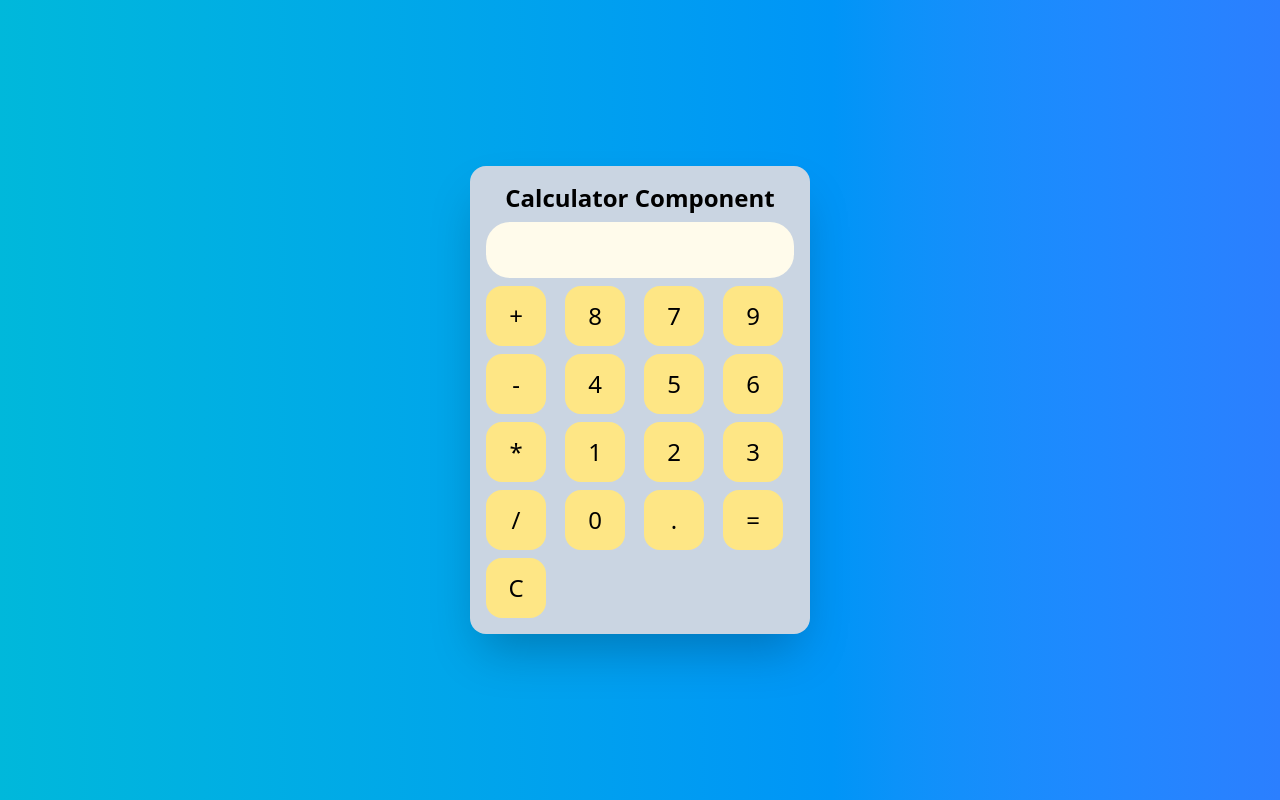
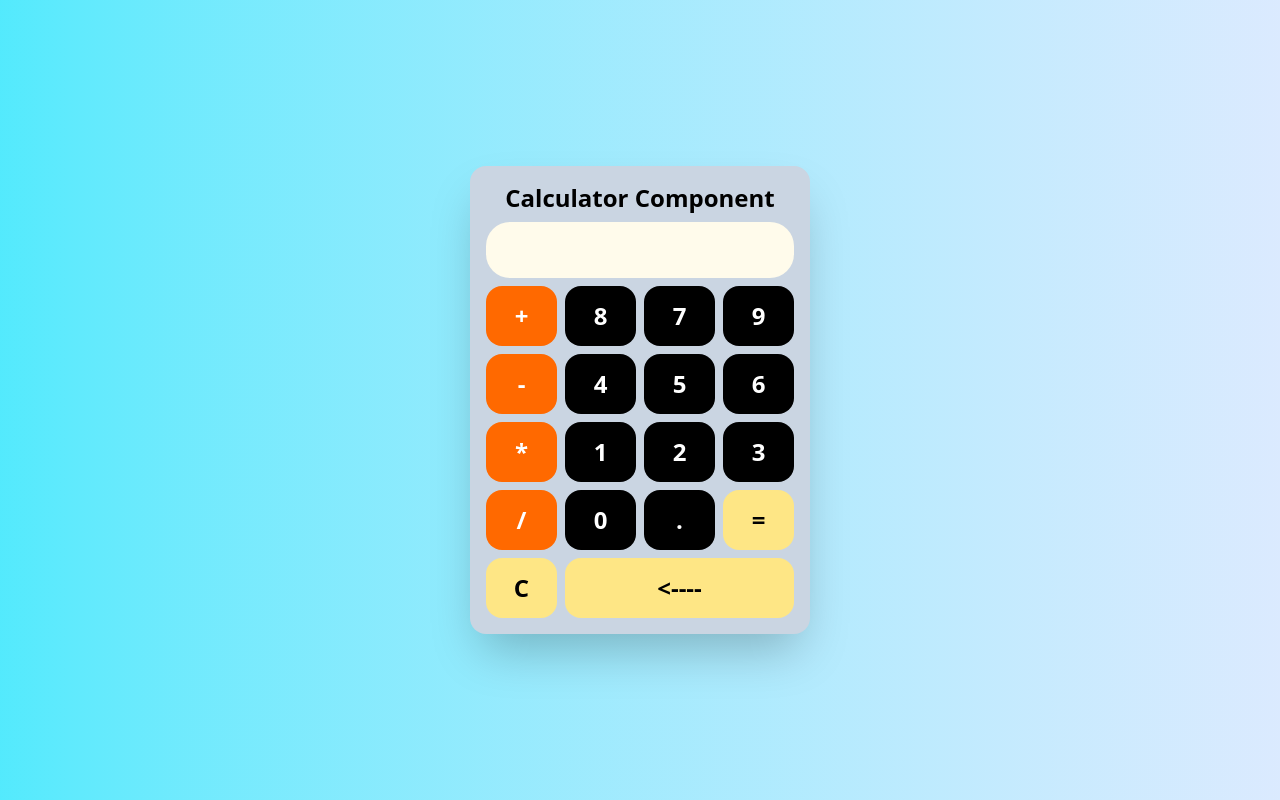
Before and after one commit to Prathamesh0008/Calculator, a React (Vite) app: page / in a window 1280 px wide. Built offline with nearby package versions, Linux system fonts and the light colour scheme.

Commit message:
Updated calculator with colored buttons and hover effects

```diff
--- a/src/App.jsx
+++ b/src/App.jsx
@@ -1,6 +1,7 @@
 import { useState } from 'react';
 import './index.css'; // or your file that contains @import "tailwindcss";
 import Calculator from './components/Calculator';
+// import Testy from './components/testy';
 
 
 function App() {
@@ -23,6 +24,7 @@ function App() {
     // </div>
     <>
     <Calculator/>
+    {/* <Testy/> */}
     </>
   );
 }
--- a/src/components/Calculator.jsx
+++ b/src/components/Calculator.jsx
@@ -1,58 +1,69 @@
 import React from 'react'
 
 const Calculator = () => {
-  const display = document.getElementById('display');
-  function appendToDisplay(value) {
-    display.value += value;
+  const [display, setDisplay] = React.useState('');
+
+  const appendToDisplay=(value)=> {
+    setDisplay(prev => prev + value);
   }
-  function clearDisplay(value) {
-    display.value = '';
+  const clearDisplay= ()=> {
+    setDisplay('');
   }
-  function totalValue() {
-    display.value = eval(display.value);
+  const deleteLast= ()=>{
+    setDisplay(prev=> prev.slice(0,-1))
   }
+  const totalValue = () => {
+    try {
+      setDisplay(eval(display).toString());
+    } catch {
+      setDisplay("Error");
+    }
+  };
+  const operators = ['+', '-', '*', '/', '%'];
   return (
-    <div className='w-full h-screen flex justify-center items-center bg-gradient-to-r from-cyan-500 to-blue-500'>
+    <div className='w-full h-screen flex justify-center items-center bg-gradient-to-r from-cyan-300 to-blue-100'>
       <div className='w-85 h-auto gap-10 bg-slate-300 rounded-2xl p-4 m-4 text-center text-2xl shadow-2xl font-semibold'>
         Calculator Component
-        <input id='display' value={Number} placeholder='' readOnly className='bg-amber-50 text-black text-2xl font-bold p-7 w-full rounded-3xl border-0 h-10 my-2' />
-        <div id='keys' className='grid grid-cols-4 gap-2 font-normal '>
-          <button className='w-15 h-15 rounded-2xl border-0 cursor-pointer bg-amber-200'
-           onClick={() => appendToDisplay('+')}>+</button>
-          <button className='w-15 h-15 rounded-2xl border-0 cursor-pointer bg-amber-200'
-           onClick={() => appendToDisplay('8')}>8</button>
-          <button className='w-15 h-15 rounded-2xl border-0 cursor-pointer bg-amber-200'
-           onClick={() => appendToDisplay('7')}>7</button>
-          <button className='w-15 h-15 rounded-2xl border-0 cursor-pointer bg-amber-200'
-           onClick={() => appendToDisplay('9')}>9</button>
-          <button className='w-15 h-15 rounded-2xl border-0 cursor-pointer bg-amber-200'
-           onClick={() => appendToDisplay('-')}>-</button>
-          <button className='w-15 h-15 rounded-2xl border-0 cursor-pointer bg-amber-200'
-           onClick={() => appendToDisplay('4')}>4</button>
-          <button className='w-15 h-15 rounded-2xl border-0 cursor-pointer bg-amber-200'
-           onClick={() => appendToDisplay('5')}>5</button>
-          <button className='w-15 h-15 rounded-2xl border-0 cursor-pointer bg-amber-200'
-           onClick={() => appendToDisplay('6')}>6</button>
-          <button className='w-15 h-15 rounded-2xl border-0 cursor-pointer bg-amber-200'
-           onClick={() => appendToDisplay('*')}>*</button>
-          <button className='w-15 h-15 rounded-2xl border-0 cursor-pointer bg-amber-200'
-           onClick={() => appendToDisplay('1')}>1</button>
-          <button className='w-15 h-15 rounded-2xl border-0 cursor-pointer bg-amber-200'
-           onClick={() => appendToDisplay('2')}>2</button>
-          <button className='w-15 h-15 rounded-2xl border-0 cursor-pointer bg-amber-200'
-           onClick={() => appendToDisplay('3')}>3</button>
-          <button className='w-15 h-15 rounded-2xl border-0 cursor-pointer bg-amber-200'
-           onClick={() => appendToDisplay('/')}>/</button>
-          <button className='w-15 h-15 rounded-2xl border-0 cursor-pointer bg-amber-200'
-           onClick={() => appendToDisplay('0')}>0</button>
-          <button className='w-15 h-15 rounded-2xl border-0 cursor-pointer bg-amber-200'
-           onClick={() => appendToDisplay('.')}>.</button>
-          <button className='w-15 h-15 rounded-2xl border-0 cursor-pointer bg-amber-200'
-           onClick={() => totalValue('=')}>=</button>
-          <button  className='w-15 h-15 rounded-2xl border-0 cursor-pointer bg-amber-200'
-           onClick={clearDisplay}>C</button>
+        <input id='display' value={display} placeholder='' readOnly className='bg-amber-50 text-black text-2xl font-bold p-7 w-full rounded-3xl border-0 h-10 my-2' />
+      <div className="grid grid-cols-4 gap-2">
 
-        </div>
+  {['+','8','7','9','-','4','5','6','*','1','2','3','/','0','.'].map((v) => (
+    <button
+      key={v}
+       className={`h-15 rounded-2xl border-0 cursor-pointer  ${
+                operators.includes(v)
+                  ? 'bg-orange-500 text-white hover:bg-orange-400 active:bg-orange-600'
+                  : 'bg-black text-white hover:bg-gray-800 active:bg-gray-900'
+              }`}
+      onClick={() => appendToDisplay(v)}
+    >
+      {v}
+    </button>
+  ))}
+
+
+  <button
+    className="h-15 rounded-2xl border-0 cursor-pointer bg-amber-200  hover:bg-amber-300 active:bg-amber-400"
+    onClick={totalValue}
+  >
+    =
+  </button>
+
+
+  <button
+    className="h-15 rounded-2xl border-0 cursor-pointer bg-amber-200 hover:bg-amber-300 active:bg-amber-400"
+    onClick={clearDisplay}
+  >
+    C
+  </button>
+  <button
+    className="h-15 rounded-2xl border-0 cursor-pointer bg-amber-200 col-span-3 hover:bg-amber-300 active:bg-amber-400"
+    onClick={deleteLast}
+  >
+    {"<----"}
+  </button>
+</div>
+
       </div>
     </div>
   )
--- /dev/null
+++ b/src/components/Testy.jsx
@@ -0,0 +1,17 @@
+import React from 'react'
+
+const Testy = () => {
+  return (
+        <div className='w-full h-screen flex justify-center items-center bg-gradient-to-r from-cyan-500 to-blue-500'>
+
+      <div className="grid grid-cols-4 gap-2">
+        {[1,2,3,4,5,6,7,8,9,0,"hello", "bolo", "khelo"].map((v)=>(
+          <button key={v} className='bg-red-500 m-2 p-2 rounded text-white'>{v}</button>
+        ))}
+        <button className='bg-red-500 m-2 p-2 rounded text-white col-span-3' >khelooo</button>
+      </div>
+    </div>
+  )
+}
+
+export default Testy
```
Also changed, not shown: 1 other file (tests, documents, lock files or other folders).
